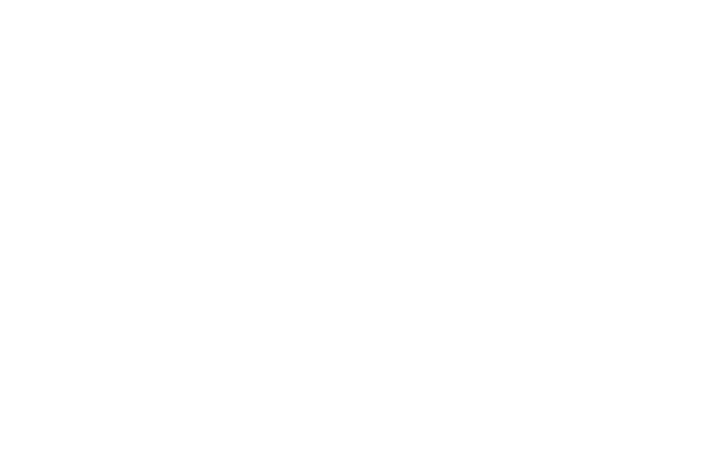
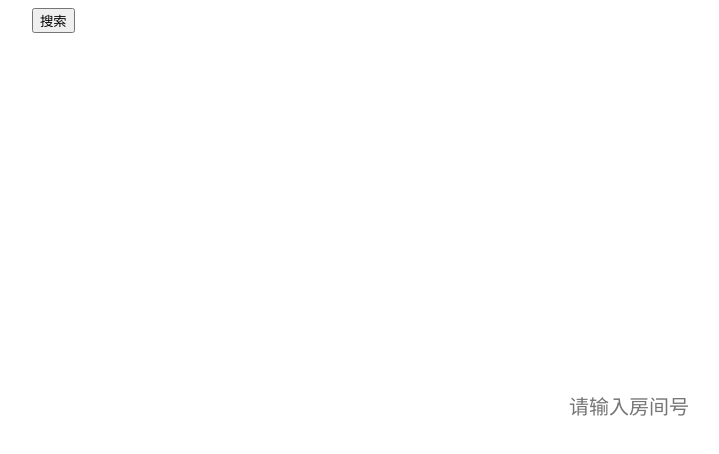
Before and after one commit to wangzeyuan/game, a plain HTML site: page main.html in a window 1280 px wide. Shown: the whole page, without its empty margins (8-727 px from the left). Drawn offline with Linux system fonts and the light colour scheme; a web font is replaced by a local one.

Commit message:
Signed-off-by: wangzeyuan <739077130@qq.com>

```diff
--- a/css/main.css
+++ b/css/main.css
@@ -9,3 +9,17 @@
 	margin: auto;
 	position: relative;
 }
+.main-con input[type=text]{
+	position: absolute;
+	left: 480px;
+	bottom:175px;
+	height: 50px;
+	width: 230px;
+	background-color: transparent;
+	border: none;
+	outline: none;
+	color: white;
+	text-align: center;
+	font-family:'game';
+	font-size: 20px;
+}
--- a/main.html
+++ b/main.html
@@ -7,8 +7,8 @@
 	</head>
 	<body>
 		<div class="main-con">
-			<!--<input type="text" name="" id="" placeholder="请输入昵称" />
-			<button onclick="goMain()">进入游戏</button>-->
+			<input type="text" name="" id="" placeholder="请输入房间号" />
+			<button onclick="goMain()">搜索</button>
 		</div>
 	</body>
 </html>
```
